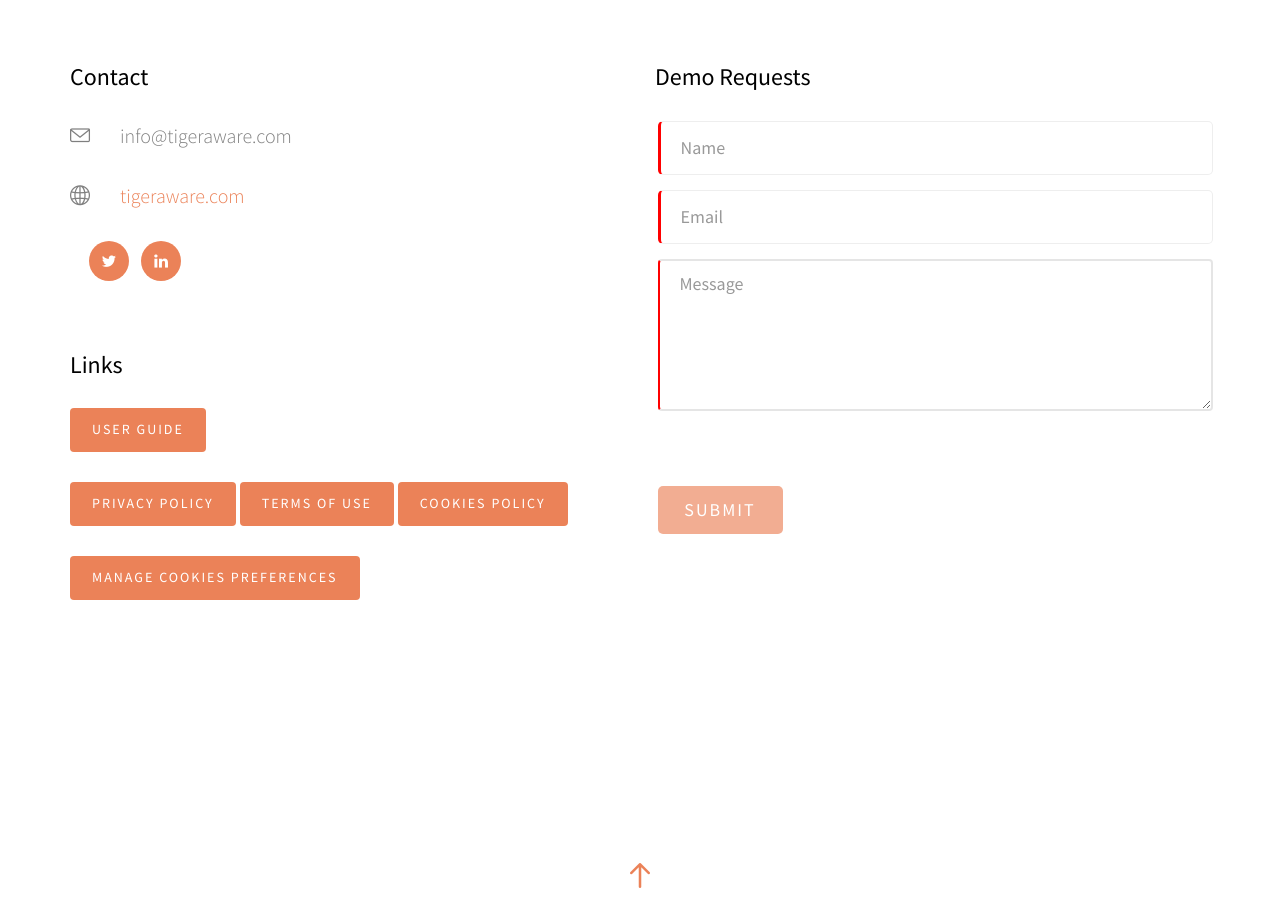
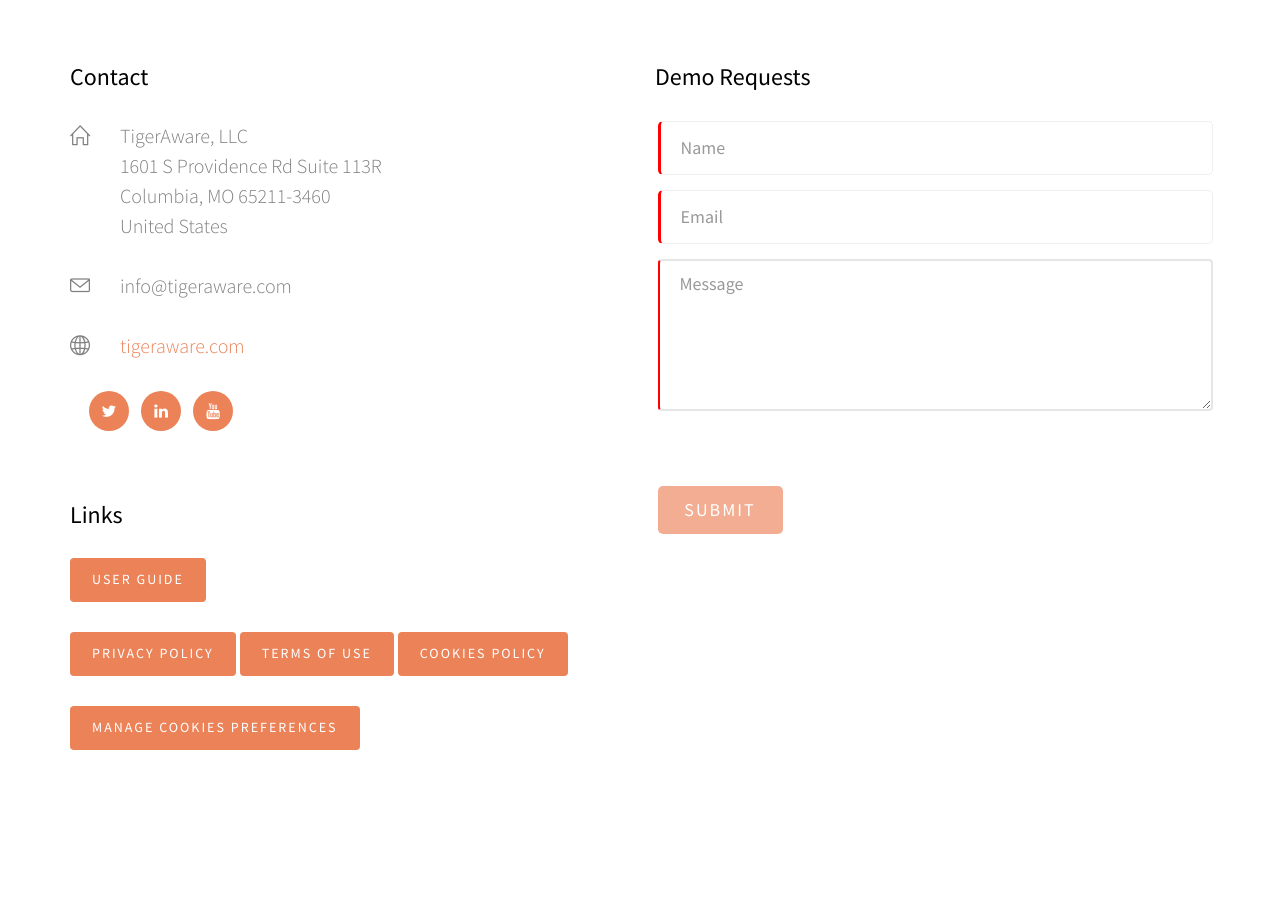
Before and after one commit to MUDICL/MUDICL.github.io, a plain HTML site: page index.html in a window 1280 px wide. Shown: the part 6380-7301 px from the top of the page. Drawn offline with nearby package versions, Linux system fonts and the light colour scheme; a script that the page names is missing; files whose address does not match are found by name.

Commit message:
Add additional contact information

```diff
--- a/index.html
+++ b/index.html
@@ -479,10 +479,13 @@
 				<div class="col-md-6 to-animate">
 					<h3>Contact</h3>
 					<ul class="fh5co-contact-info">
-<!-- 						<li class="fh5co-contact-address ">
+						<li class="fh5co-contact-address ">
 							<i class="icon-home"></i>
-							Our address here
-						</li> -->
+							<p>
+								TigerAware, LLC<br />1601 S Providence Rd Suite 113R<br />Columbia,
+								MO 65211-3460<br />United States
+							</p>
+						</li>
 						<li><i class="icon-envelope"></i>info@tigeraware.com</li>
 						<li><i class="icon-globe"></i> <a href="http://tigeraware.com" target="_blank">tigeraware.com</a></li>
 					</ul>
@@ -490,7 +493,7 @@
 						<ul class="social social-circle text-left">
 							<li><a target="_" href="https://twitter.com/TigerAware"><i class="icon-twitter text-center"></i></a></li>
 							<li><a target="_" href="https://www.linkedin.com/company/tigeraware/"><i class="icon-linkedin text-center"></i></a></li>
-							<!-- <li><a href="#"><i class="icon-youtube"></i></a></li> -->
+							<li><a target="_" href="https://www.youtube.com/channel/UCJbdsleaMDK3WNV_hyjNKsg"><i class="icon-youtube text-center"></i></a></li>
 						</ul>
 					</div>
 					<hr>
@@ -505,9 +508,7 @@
 						</p>
 						<p><a target="_" class="btn btn-primary" onclick='displayPreferenceModal()'>Manage Cookies Preferences</a></p>
 					</div>
-
 				</div>
-
 				<div class="col-md-6 to-animate">
 					<h3>Demo Requests</h3>
 					<form id="contact-form" class="simple-form" action="#">
```
